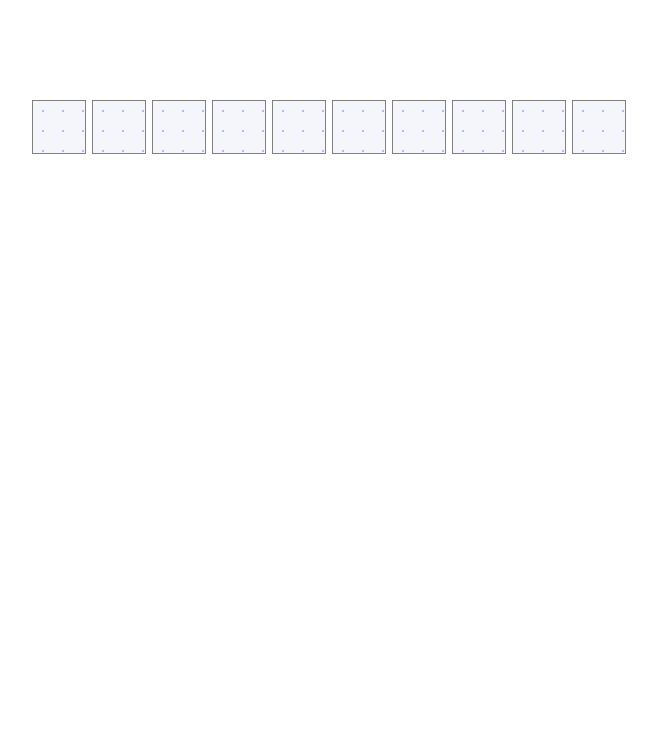
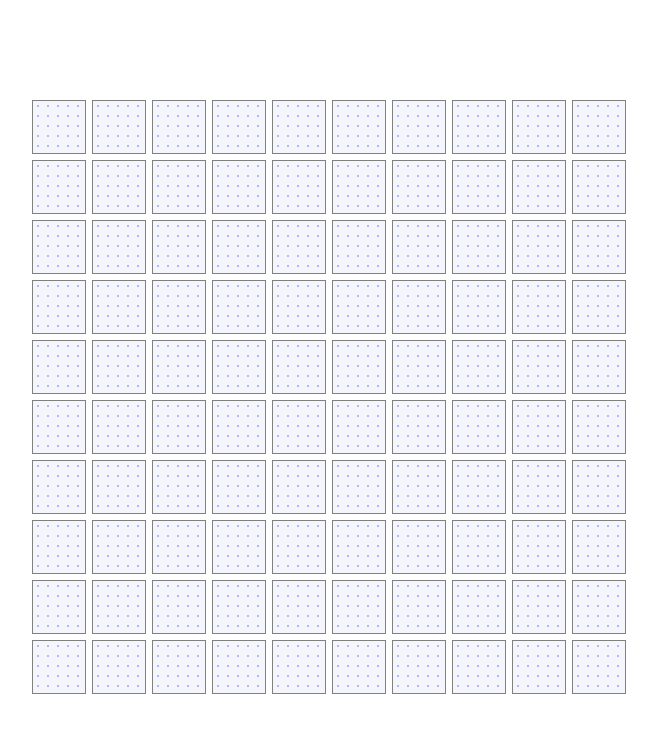
Before and after one commit to Violeta-Cizikiene/20201126cardmemorygame, a plain HTML site: page index.html in a window 1280 px wide. Shown: the whole page, without its empty margins (308-965 px from the left). Drawn offline with Linux system fonts and the light colour scheme.

Commit message:
card memory game

```diff
--- a/script.js
+++ b/script.js
@@ -8,7 +8,7 @@ winMessage.style.display = "none"; //laimejimo pranesimas zaidimo pradzioje nesi
 
 let gamePaused = false;
 
-let cardColors = ["red", "yellow", "blue", "green", "pink"];
+let cardColors = ["#00b3b3", "#0066cc", "#e6005c", "#527a7a", "#5900b3"];
 
 let cards = [];
 
@@ -19,7 +19,7 @@ let lastCard = null;
 function createCards() {
 	//// cardColors = cardColors.concat(cardColors)//concat - padvigubina
 	for (let x = 0; x < cardColors.length; x++) {
-		for (let i = 0; i < 2; i++) {
+		for (let i = 0; i < 20; i++) {
 			cards.push(cardColors[x]);
 		}
 	}
--- a/style.css
+++ b/style.css
@@ -36,7 +36,7 @@ body {
 	background-color: #e5e5f7;
 	opacity: 0.4;
 	background-image: radial-gradient(#444cf7 1px, #e5e5f7 1px);
-	background-size: 20px 20px;
+	background-size: 10px 10px;
 }
 
 .cardFace {
```
